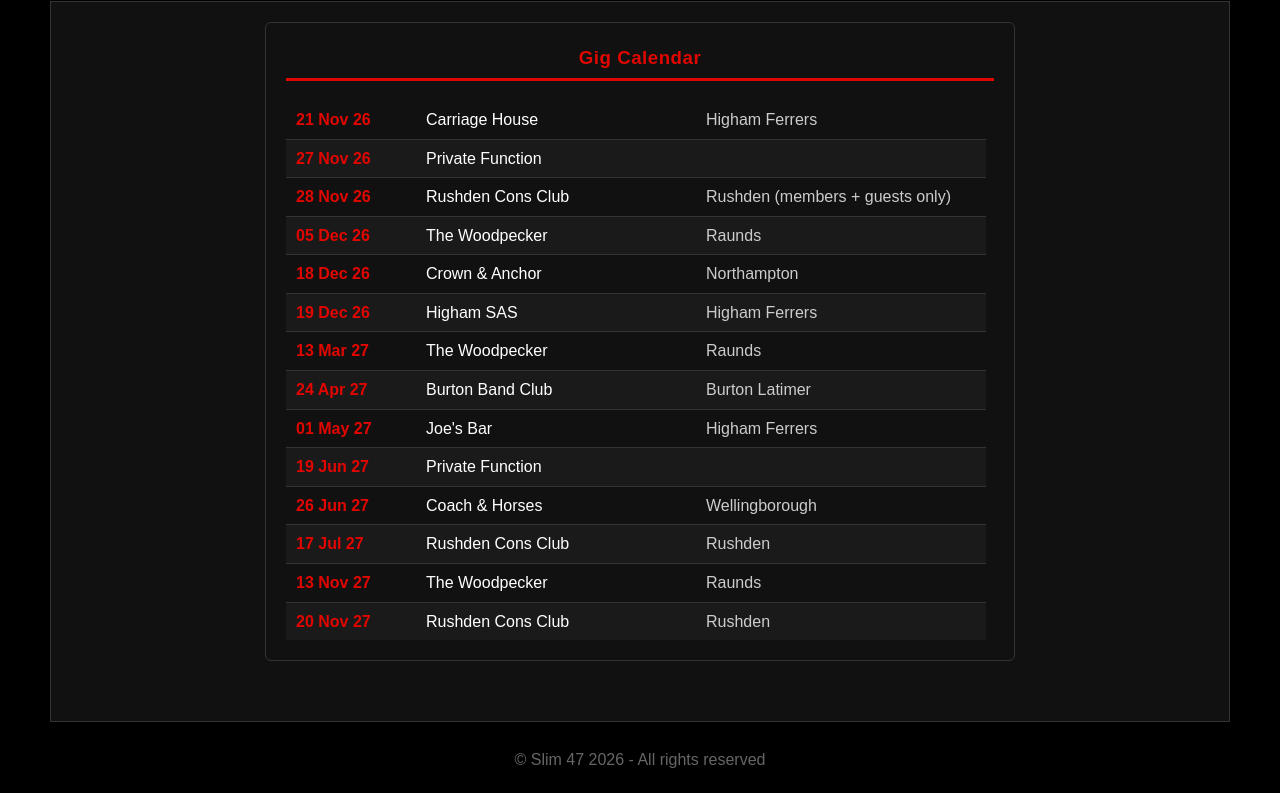
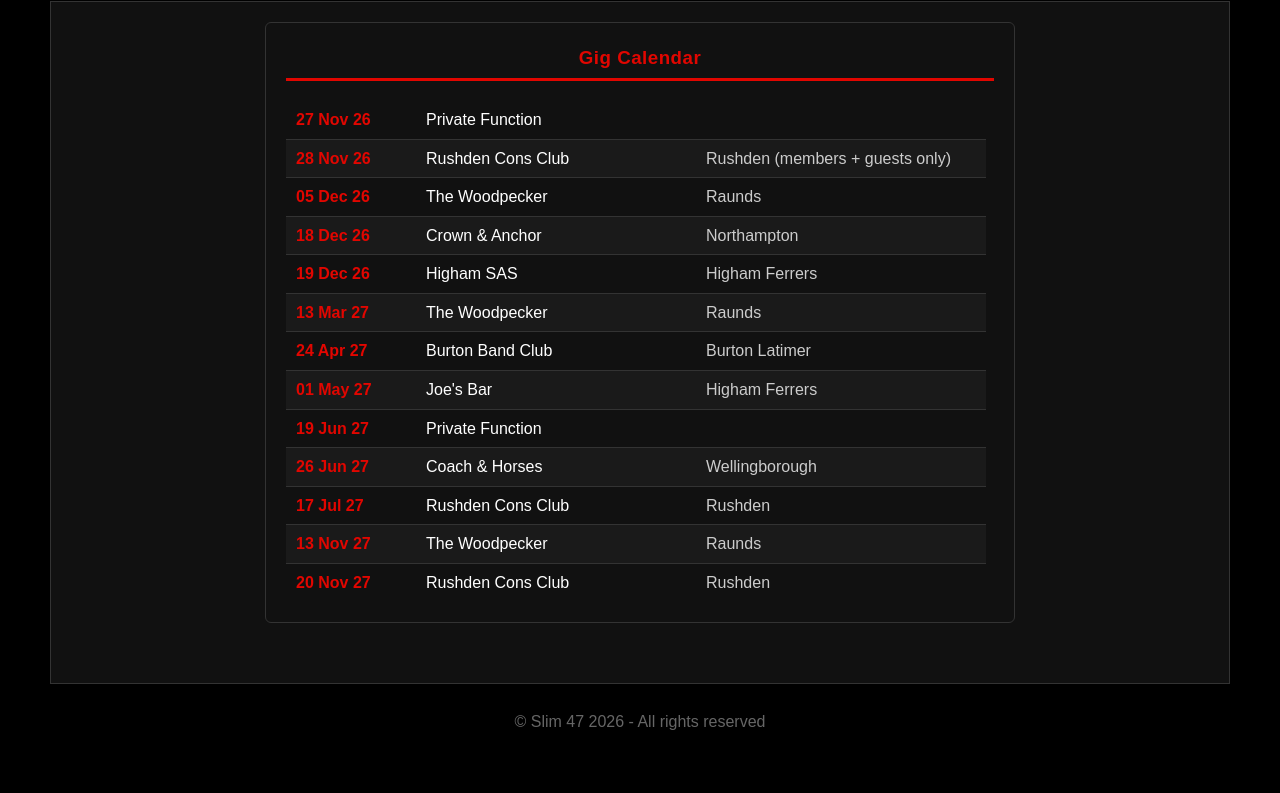
Before and after one commit to davegould2989/slim47, a plain HTML site: page gigs.html in a window 1280 px wide. Shown: the part 118-911 px from the top of the page. After the commit the page ends 872 px from the top, so only its background shows below. Drawn offline with Linux system fonts and the light colour scheme.

Commit message:
Add files via upload

```diff
--- a/gigs.html
+++ b/gigs.html
@@ -100,7 +100,6 @@
       <!-- Paste from Excel: Date [tab] Venue, Town -->
 
 
-21 Nov 26	Carriage House, Higham Ferrers
 27 Nov 26	Private Function
 28 Nov 26	Rushden Cons Club, Rushden (members + guests only)
 05 Dec 26	The Woodpecker, Raunds
```
